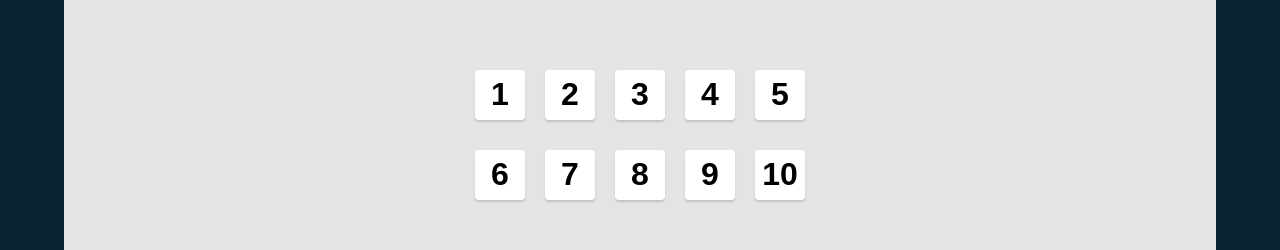
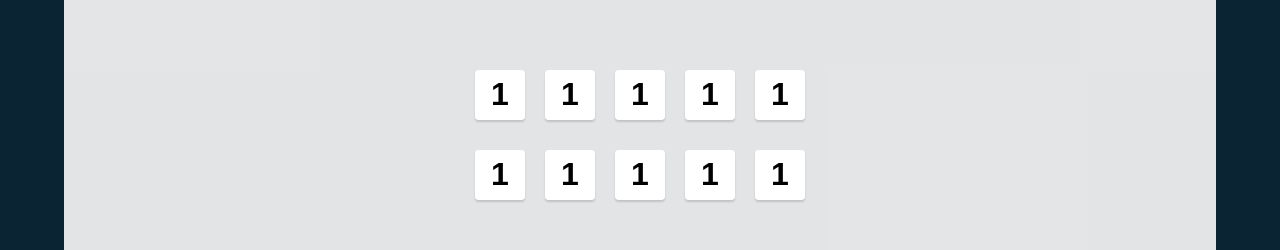
Before and after one commit to francescocori/tenzies, a React (Create React App) app: page / in a window 1280 px wide. Shown: the part 478-728 px from the top of the page. Built offline with nearby package versions, Linux system fonts and the light colour scheme.

Commit message:
added die component and style it

```diff
--- a/src/App.css
+++ b/src/App.css
@@ -5,7 +5,7 @@
 body {
   margin: 0;
   background-color: #0b2434;
-  padding: 20px;
+  padding: 2rem;
   font-family: "Karla", sans-serif;
 }
 
@@ -27,23 +27,3 @@ body {
   font-size: 40px;
   margin: 0;
 }
-.die-container {
-  display: grid;
-  grid-template-columns: repeat(5, 1fr);
-  grid-template-rows: repeat(2, 1fr);
-  column-gap: 20px;
-  row-gap: 30px;
-}
-.die {
-  width: 50px;
-  height: 50px;
-  box-shadow: 0px 2px 2px rgba(0, 0, 0, 0.15);
-  border-radius: 3.81277px;
-  background-color: white;
-  display: flex;
-  align-items: center;
-  justify-content: center;
-  font-weight: 700;
-  cursor: pointer;
-  font-size: 2rem;
-}
--- a/src/App.js
+++ b/src/App.js
@@ -1,5 +1,5 @@
 import "./App.css";
-
+import Die from "./Components/Die";
 function App() {
   return (
     <main className="main">
@@ -9,16 +9,16 @@ function App() {
         current value between rolls.
       </p>
       <div className="die-container">
-        <div className="die">1</div>
-        <div className="die">2</div>
-        <div className="die">3</div>
-        <div className="die">4</div>
-        <div className="die">5</div>
-        <div className="die">6</div>
-        <div className="die">7</div>
-        <div className="die">8</div>
-        <div className="die">9</div>
-        <div className="die">10</div>
+        <Die value="1" />
+        <Die value="1" />
+        <Die value="1" />
+        <Die value="1" />
+        <Die value="1" />
+        <Die value="1" />
+        <Die value="1" />
+        <Die value="1" />
+        <Die value="1" />
+        <Die value="1" />
       </div>
     </main>
   );
--- /dev/null
+++ b/src/Components/Die/index.js
@@ -0,0 +1,7 @@
+import React from "react";
+import "./style.css";
+const Die = () => {
+  return <div className="die">1</div>;
+};
+
+export default Die;
--- /dev/null
+++ b/src/Components/Die/style.css
@@ -0,0 +1,20 @@
+.die-container {
+  display: grid;
+  grid-template-columns: repeat(5, 1fr);
+  grid-template-rows: repeat(2, 1fr);
+  column-gap: 20px;
+  row-gap: 30px;
+}
+.die {
+  width: 50px;
+  height: 50px;
+  box-shadow: 0px 2px 2px rgba(0, 0, 0, 0.15);
+  border-radius: 3.81277px;
+  background-color: white;
+  display: flex;
+  align-items: center;
+  justify-content: center;
+  font-weight: 700;
+  cursor: pointer;
+  font-size: 2rem;
+}
```
